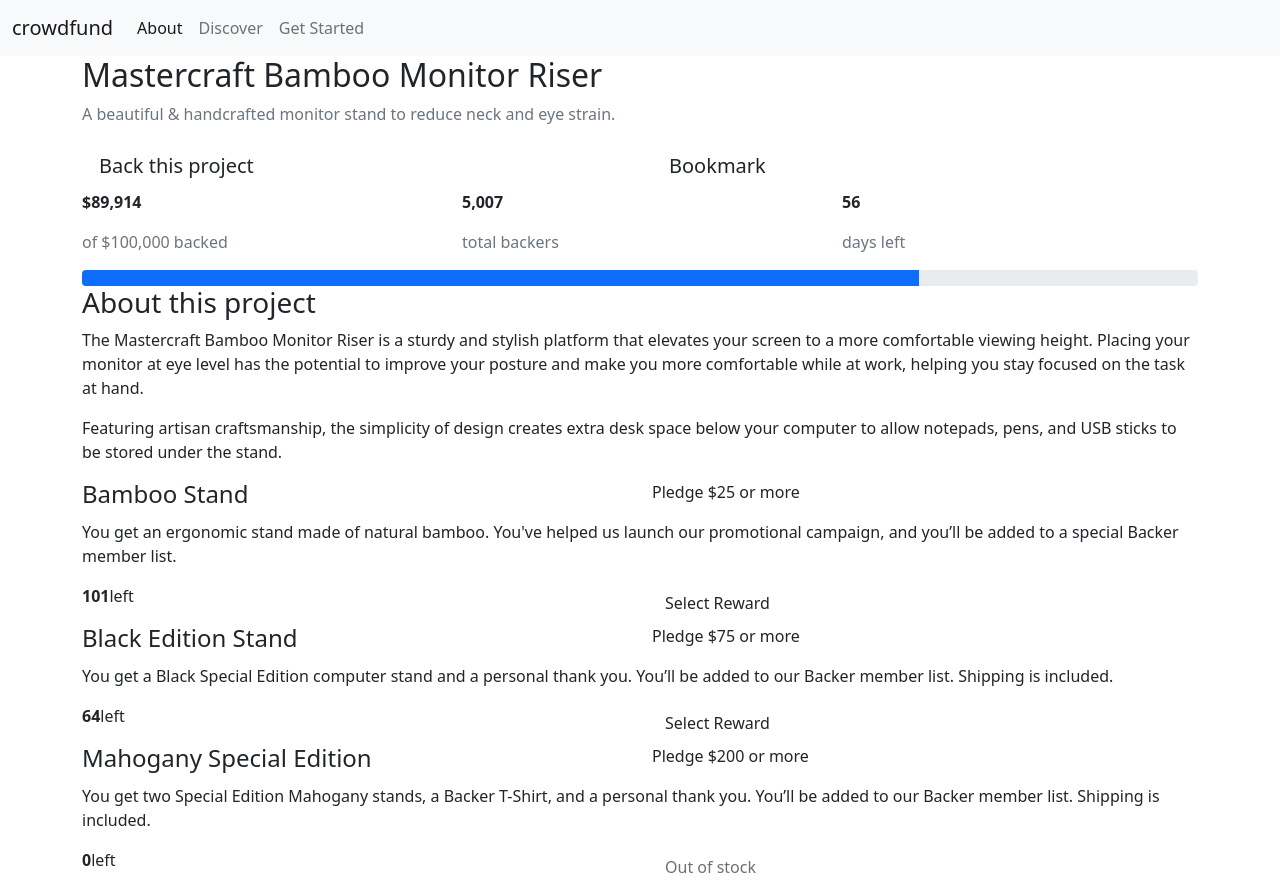
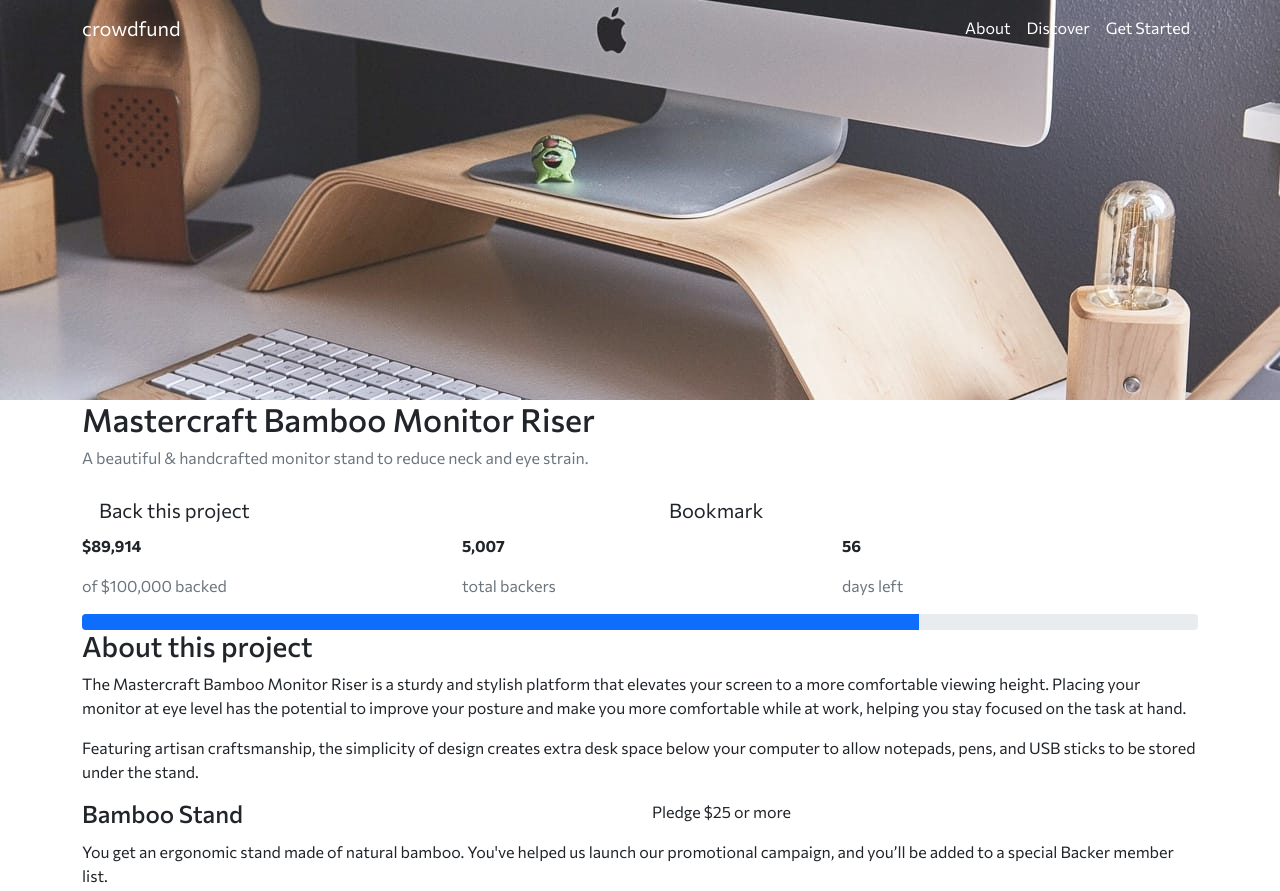
Before and after one commit to brimurphy/crowdfunding-1, a plain HTML site: page index.html in a window 1280 px wide. Shown: the top 891 px of the page. Drawn offline with nearby package versions, Linux system fonts and the light colour scheme.

Commit message:
Add nav image and nav styles

```diff
--- a/index.html
+++ b/index.html
@@ -7,6 +7,7 @@
 
     <link href="https://cdn.jsdelivr.net/npm/bootstrap@5.0.0-beta2/dist/css/bootstrap.min.css" rel="stylesheet"
         integrity="sha384-BmbxuPwQa2lc/FVzBcNJ7UAyJxM6wuqIj61tLrc4wSX0szH/Ev+nYRRuWlolflfl" crossorigin="anonymous">
+    <link rel="stylesheet" href="style.css">
 
     <title>Crowdfunding</title>
 </head>
@@ -14,22 +15,25 @@
 <body>
 
     <!-- nav -->
-    <nav class="navbar navbar-expand-lg navbar-light bg-light">
-        <div class="container-fluid">
-            <a class="navbar-brand" href="#">crowdfund</a>
-            <button class="navbar-toggler" type="button" data-bs-toggle="collapse" data-bs-target="#navbarNavAltMarkup"
-                aria-controls="navbarNavAltMarkup" aria-expanded="false" aria-label="Toggle navigation">
-                <span class="navbar-toggler-icon"></span>
-            </button>
-            <div class="collapse navbar-collapse" id="navbarNavAltMarkup">
-                <div class="navbar-nav">
-                    <a class="nav-link active" aria-current="page" href="#">About</a>
-                    <a class="nav-link" href="#">Discover</a>
-                    <a class="nav-link" href="#">Get Started</a>
+    <div class="container-fluid nav-container">
+        <nav class="navbar navbar-expand-lg">
+            <div class="container">
+                <a class="navbar-brand text-white" href="#">crowdfund</a>
+                <button class="navbar-toggler" type="button" data-bs-toggle="collapse"
+                    data-bs-target="#navbarNavAltMarkup" aria-controls="navbarNavAltMarkup" aria-expanded="false"
+                    aria-label="Toggle navigation">
+                    <span class="navbar-toggler-icon"></span>
+                </button>
+                <div class="collapse navbar-collapse justify-content-end" id="navbarNavAltMarkup">
+                    <div class="navbar-nav">
+                        <a class="nav-link active text-white" aria-current="page" href="#">About</a>
+                        <a class="nav-link text-white" href="#">Discover</a>
+                        <a class="nav-link text-white" href="#">Get Started</a>
+                    </div>
                 </div>
             </div>
-        </div>
-    </nav>
+        </nav>
+    </div>
 
     <!-- Project Intro -->
     <section class="container">
--- /dev/null
+++ b/style.css
@@ -0,0 +1,39 @@
+/* ## Colors
+
+### Primary
+
+- Moderate cyan: hsl(176, 50%, 47%)
+- Dark cyan: hsl(176, 72%, 28%)
+
+### Neutral
+
+- Black: hsl(0, 0%, 0%)
+- Dark gray: hsl(0, 0%, 48%) */
+
+@import url('https://fonts.googleapis.com/css2?family=Commissioner:wght@400;500;700&display=swap');
+
+*,
+*::before,
+*::after {
+    padding: 0;
+    margin: 0;
+    box-sizing: border-box;
+}
+
+body {
+    font-size: 16px;
+    font-family: 'Commissioner', sans-serif;
+}
+
+.nav-container {
+    height: 400px;
+    background: url(media/image-hero-desktop.jpg) no-repeat center;
+    -webkit-background-size: cover;
+    -moz-background-size: cover;
+    -o-background-size: cover;
+    background-size: cover;
+}
+
+.text-white {
+    color: #ffffff;
+}
```
Also changed, not shown: .theia/launch.json (added), media/image-hero-desktop.jpg (added), media/image-hero-mobile.jpg (added).
